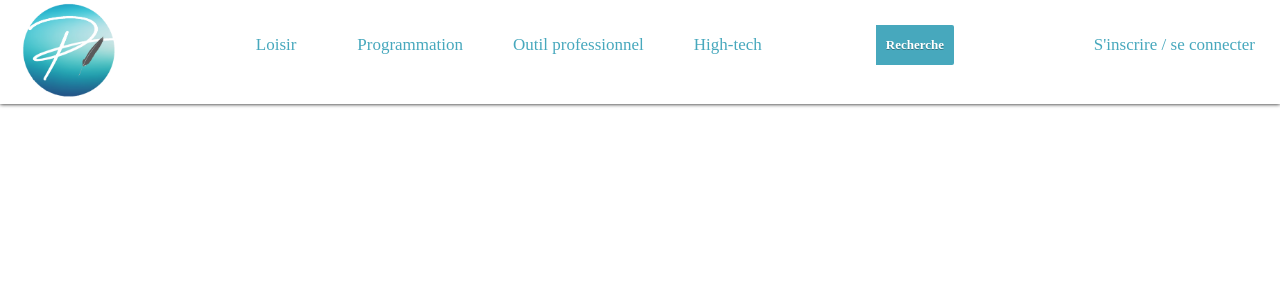
After one commit to Thierry-Segarra/PODICA, a PHP site: page /article/header.php in a window 1280 px wide. The commit adds this page. Shown: the top 300 px of the page. Run offline with PHP 8.4, Linux system fonts and the light colour scheme.

Commit message:
fix bug affichage

```diff
--- a/article/add-article.php
+++ b/article/add-article.php
@@ -112,10 +112,6 @@
                 }
                 ?>
 
-                <div class="inscri">
-                    <a href="connection.php">Déjà un compte ? S'identifier</a>
-                </div>
-
             </form>
         </div>
     </body>
--- /dev/null
+++ b/article/header.php
@@ -0,0 +1,80 @@
+<!DOCTYPE html>
+
+<head>
+  <link rel="stylesheet" href="../css/style-header.css">
+</head>
+  <body>
+   <nav>
+    <ul class="menu">
+    <a href="../index.php?duck"><img alt="logo" class="img-header" src="../image/Podica_logo.png"></a>
+        <li>
+          <a href="../recherche-article.php?id_categorie=1&id_sous_categorie=0">Loisir</a>
+          <ul class="sub-menu">
+            <li><a href="../recherche-article.php?id_categorie=1&id_sous_categorie=1">Esport</a></li>
+            <li><a href="../recherche-article.php?id_categorie=1&id_sous_categorie=2">Jeux vidéo</a></li>
+            <li><a href="../recherche-article.php?id_categorie=1&id_sous_categorie=3">Sport </a></li>
+          </ul>
+        </li>
+        <li>
+          <a href="../recherche-article.php?id_categorie=2&id_sous_categorie=0">Programmation</a>
+          <div class="sub-menu">
+          <ul>
+            <li><a href="../recherche-article.php?id_categorie=2&id_sous_categorie=4">Python</a></li>
+            <li><a href="../recherche-article.php?id_categorie=2&id_sous_categorie=5">Java</a></li>
+            <li><a href="../recherche-article.php?id_categorie=2&id_sous_categorie=6"> PHP</a></li>
+            <li><a href="../recherche-article.php?id_categorie=2&id_sous_categorie='7'">HTML</a></li>
+            <li><a href="../recherche-article.php?id_categorie=2&id_sous_categorie=8">Javascript</a></li>
+          </ul>
+          </div>
+        </li>
+        <li>
+        <a href="../recherche-article.php?id_categorie=3&id_sous_categorie=0">Outil professionnel</a>
+          <ul class="sub-menu">
+            <li><a href="../recherche-article.php?id_categorie=3&id_sous_categorie=9">Excell</a></li>
+            <li><a href="../recherche-article.php?id_categorie=3&id_sous_categorie=10">Photoshop</a></li>
+            <li><a href="../recherche-article.php?id_categorie=3&id_sous_categorie=11">Indesign</a></li>
+          </ul>
+        </li>
+        <li>
+        <a href="../recherche-article.php?id_categorie=4&id_sous_categorie=0">High-tech</a>
+          <ul class="sub-menu">
+            <li><a href="../recherche-article.php?id_categorie=4&id_sous_categorie=12">Hardware</a></li>
+            <li><a href="../recherche-article.php?id_categorie=4&id_sous_categorie=13">Software</a></li>
+          </ul>
+        </li>
+      <li>
+      <a style="margin-left:5vw" id='button-submit' href="../recherche-article.php">Recherche</a>
+</li>
+        <li style="float:right ; padding-right:25px">
+          <?php
+          if(isset($_SESSION['username'])){
+            if($_SESSION['username'] != ""){
+
+              echo $_SESSION['username'];
+              ?>
+              <img class="image-profil" src="../image/pp.jpg" alt="image profil">
+              <ul class="sub-menu">
+              <?php
+                if($_SESSION['role'] !== 'null'){
+              ?>
+                <li><a href="admin/index.php">Notif</a></li>
+              <?php
+                }
+              ?>
+                <li><a href="../liste-mes-articles.php">Vos articles</a></li>
+                <li><a href="../parametre-compte.php">Paramètres</a></li>
+                <li><a href="../Fonction_PHP_JS/deco.php?deco=1">Deconnection</a></li>
+            </ul>
+            <?php
+            }
+          }else{
+            ?>
+            <a href="../connection.php">S'inscrire / se connecter</a>
+            <?php
+          }
+          ?>
+        </li>
+      </ul>
+    </nav>
+  </body>
+<html>
--- a/css/style-footer.css
+++ b/css/style-footer.css
@@ -1,5 +1,4 @@
 .footer{
-  z-index: -1000;
     width: 100%;
     position: relative;
     height: auto;
```
Also changed, not shown: admin/index.php (+6 -6 lines), css/style-articles.css (+14 -0 lines), module/footer.php (+4 -4 lines).
